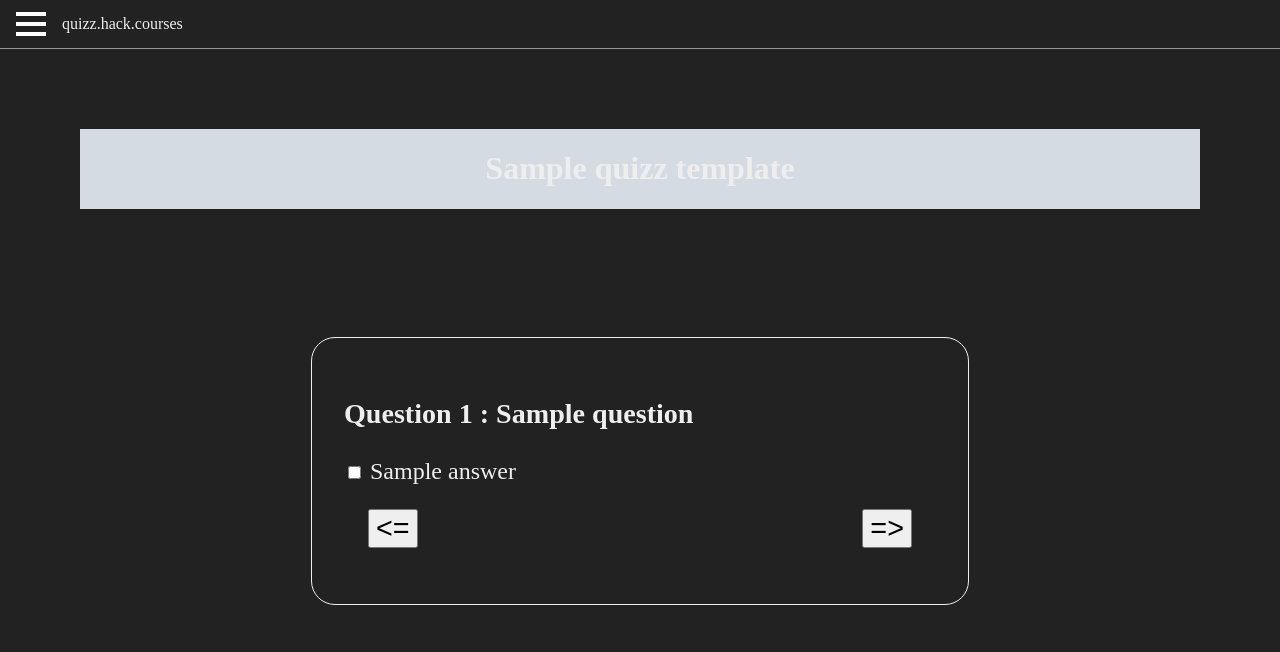
After one commit to lp1dev/quizz_platform, a Flask app: template templates/quizz.html in a window 1280 px wide. The commit adds this page. Shown: the top 652 px of the page. Run offline with Flask 3, Linux system fonts and the light colour scheme; the template is opened without the code that fills it: most values are stand-ins (such as "Sample title", 1, 10 or a date in 2020); grey boxes marked "Sample" are stand-in pictures; some web fonts are replaced.

Commit message:
updated to work with external auth and parse udemy quizzesa

```diff
--- /dev/null
+++ b/quizzes/templates.json
@@ -0,0 +1,21 @@
+{
+    "CEHv12_10_questions": {
+        "title": "CEHv12 - 10 questions",
+        "description": "10 ethical hacking questions in the style of the C|EHv12 exam",
+        "image": "http://127.0.0.1:5000/ceh5.jpeg",
+        "price": 0,
+        "messages": [
+            "Oops, sorry you didn't succeed. Now you know which C|EH chapter you need to work on!",
+            "Oops, sorry you didn't succeed. Now you know which C|EH chapter you need to work on!",
+            "Oops, sorry you didn't succeed. Now you know which C|EH chapter you need to work on!",
+            "Oops, sorry you didn't succeed. Now you know which C|EH chapter you need to work on!",
+            "Oops, sorry you didn't succeed. Now you know which C|EH chapter you need to work on!",
+            "You almost got it! Thanks for trying this quizz, you know which chapter to work on next time.",
+            "You almost got it! Thanks for trying this quizz, you know which chapter to work on next time.",
+            "You almost got it! Thanks for trying this quizz, you know which chapter to work on next time.",
+            "You almost got it! Thanks for trying this quizz, you know which chapter to work on next time.",
+            "You almost got it! Thanks for trying this quizz, you know which chapter to work on next time.",
+            "Congrats! You won!"
+        ]
+    }
+}
--- a/server.py
+++ b/server.py
@@ -1,13 +1,21 @@
 #!/usr/bin/env python3
 
-from flask import Flask, request, render_template
+from flask import Flask, request, render_template, redirect
 from os import listdir
 from classes import Quizz
 from datetime import datetime
 from auth import token_required, token_optional
+from sqlmodel import Session, create_engine, select, SQLModel
+from quizzes.model import CompletedQuizz
+import json
 
 app = Flask(__name__, static_url_path='', static_folder='static', template_folder='templates')
-quizzes = []
+
+engine = create_engine("sqlite:///quizzes.db")
+SQLModel.metadata.create_all(engine)
+
+quizzes_templates = json.load(open("quizzes/templates.json"))
+quizzes = {}
 
 
 @app.route("/")
@@ -20,43 +28,88 @@ def index(user):
         return render_template("index.html", user=user)
 
 @app.route("/quizz/<quizz_id>", methods=["GET"])
-def quizz_view(quizz_id):
-    return quizzes[int(quizz_id)].html()
+@token_required
+def quizz_view(user, quizz_id):
+    print(user)
+    if quizz_id in quizzes.keys():
+        quizz_template = quizzes_templates[quizz_id]
+        quizz = quizzes.get(quizz_id)
+        return render_template("quizz.html", user=user, quizz=quizz, quizz_template=quizz_template)
+    return "Quizz ID not found", 404
+
 
 @app.route("/quizz/<quizz_id>", methods=["POST"])
-def quizz_post(quizz_id):
-    print(request.form)
-    name = request.form.get('name')
-    if not name:
-        return "Invalid Name"
-    dt = datetime.now().strftime("%d_%m_%Y-%H:%M:%S")
-    output_f = "answers/%s-%s.txt" %(name, dt)
+@token_required
+def quizz_post(user, quizz_id):
+    points = 0
+    answers = {}
+    quizz = None
+    quizz_template = None
+    if quizz_id in quizzes.keys():
+        quizz_template = quizzes_templates[quizz_id]
+        quizz = quizzes.get(quizz_id)
+        for question in quizz.questions:
+            valid = None
+            print(question.explanation)
+            for answer in question.answers:
+                print("Current answer : ", answer)
+                print("User answered : ", request.form.get(answer['id']))
+                if request.form.get(answer['id']) == "on" and answer['is_right'] and valid is None:
+                    valid = True
+                    points += 1
+                elif request.form.get(answer['id']) == "on" and answer['is_right'] == False:
+                    valid = False
+                elif request.form.get(answer['id']) is None and answer['is_right'] == True:
+                    valid = False
+            answers[question.id] = {"valid": valid}
+    else:
+        return "Invalid quizz ID", 404
+    print(answers)
+    completed = CompletedQuizz(quizz_id=quizz_id,
+                               email=user['email'],
+                               answers=json.dumps(answers),
+                               score=points,
+                               max_score=len(quizz.questions),
+                               message=quizz_template['messages'][points] if points < len(quizz_template['messages']) else "")
 
-    points = 0
+    _id = None
+    with Session(engine) as session:
+        session.add(completed)
+        session.commit()
+        _id = completed.id
+    return redirect("/review/%s" %_id, 302)
 
-    with open(output_f, "a+") as f:
-        f.write('Student : %s\n' %name)
-        for q_id, question in enumerate(quizzes[int(quizz_id)].questions):
-            f.write('----\n\n'+question.title+'\n')
-            valid = True
-            for answ_id, answer in enumerate(question.answers):
-                print(request.form)
-                if answer.get('is_right') and request.form.get('%s_%s' %(q_id, answ_id)) != 'on':
-                    valid = False
-                if not answer.get('is_right') and request.form.get('%s_%s' %(q_id, answ_id)) == 'on':
-                    valid = False
-                f.write(' - '+answer.get('title')+ ('[OK]' if valid else '[KO]') + '\n')
-            if valid:
-                points += 1
-        f.write('\nGrade : '+str(points)+' / '+ str(len(quizzes[int(quizz_id)].questions)) + '\n')
-    return "Vos réponses ont bien été prises en compte!"
+@app.route("/review/<review_id>", methods=["GET"])
+@token_required
+def review(user, review_id):
+    quizz = None
+    quizz_template = None
+    with Session(engine) as session:
+        query = select(CompletedQuizz).where(CompletedQuizz.id == review_id)
+        completed_quizz = session.exec(query).one_or_none()
+        if completed_quizz is None:
+            return "Invalid review ID", 404
+        if user['email'] != completed_quizz.email:
+            return "You do not have the required permissions to access this resource.", 403
+        if completed_quizz.quizz_id not in quizzes.keys():
+            return "Quizz ID not found", 404
+        quizz_template = quizzes_templates[completed_quizz.quizz_id]
+        quizz = quizzes[completed_quizz.quizz_id]
+    answers = json.loads(completed_quizz.answers)
+
+    toupdate = []
+    for key in answers.keys():
+        toupdate += key
+    for key in toupdate:
+        answers[int(key)] = answers[key]
+        del answers[key]
+    return render_template("answers.html", user=user, answers=answers, completed_quizz=completed_quizz, quizz=quizz, quizz_template=quizz_template)
 
 if __name__ == "__main__":
-    print("RUNNING")
     for f in listdir("quizzes"):
         print(f)
         if f.endswith('.csv'):
             q = Quizz(f, filename="quizzes/"+f)
-            quizzes.append(q)
+            quizzes[f.replace(".csv", "")] = q
     print(quizzes)
     app.run(threaded=True, debug=False)
--- a/static/menu.js
+++ b/static/menu.js
@@ -11,6 +11,7 @@
             window.menu.menu.style.display = window.menu.menu.style.display == "none" ? "block" : "none"
             console.log(e)
         }
+        return true;
 
     }
 })();
--- /dev/null
+++ b/static/quizz.css
@@ -0,0 +1,57 @@
+#quizz_header {
+    background-repeat: no-repeat;
+    background-clip: content-box;
+    background-size: 100% auto;
+
+}
+
+.quizz_container {
+    display: flex;
+    flex-direction: column;
+    padding: 3rem;
+}
+
+.question {
+    display: none;
+    margin: 1rem;
+    text-align: left;
+    background-color: #222;
+    border: 1px solid #eee;
+    padding: 2rem;
+    border-radius: 1em;
+    width: 50%;
+    margin: auto;
+    font-size: 1.5em;
+}
+
+.question.active {
+    display: block;
+    margin-bottom: 2em;
+    border: 1px solid #944;
+}
+
+.question.active.valid {
+    border: 1px solid #494;
+}
+
+.question_buttons {
+    display: flex;
+    justify-content: space-between;
+    margin: 1em;
+}
+
+.question_buttons button {
+    font-size: 1.2em;
+}
+
+.explanation {
+    padding: 1em;
+    font-weight: bold;
+    border-bottom: 1px solid #ccc;
+}
+
+.summary {
+    padding: 3em;
+    font-size: 1.4em;
+    text-align: center;
+}
--- /dev/null
+++ b/static/quizz.js
@@ -0,0 +1,50 @@
+(function () {
+    window.quizz = {}
+    window.quizz.activeQuestion = 0
+    window.quizz.numQuestions = 0
+
+    window.quizz.init = () => {
+
+        document.querySelectorAll(".question").forEach((question) => {
+            if (window.quizz.numQuestions == window.quizz.activeQuestion) {
+                question.style.display = "block"
+            } else {
+                question.style.display = "none"
+            }
+            window.quizz.numQuestions += 1
+        })
+
+    }
+
+    window.quizz.previous = () => {
+        let i = 0
+        if (window.quizz.activeQuestion > 0) {
+            window.quizz.activeQuestion--
+        }
+        document.querySelectorAll(".question").forEach((question) => {
+            if (i == window.quizz.activeQuestion) {
+                question.style.display = "block"
+            } else {
+                question.style.display = "none"
+                console.log("none", question)
+            }
+            i += 1
+        })
+    }
+
+    window.quizz.next = () => {
+        let i = 0
+        if (window.quizz.activeQuestion < window.quizz.numQuestions) {
+            window.quizz.activeQuestion++
+        }
+        document.querySelectorAll(".question").forEach((question) => {
+            if (i == window.quizz.activeQuestion) {
+                question.style.display = "block"
+            } else {
+                question.style.display = "none"
+                console.log("none", question)
+            }
+            i += 1
+        })
+    }
+})();
--- a/static/style.css
+++ b/static/style.css
@@ -38,11 +38,13 @@ body, html {
     justify-content: center;
 }
 
+a photocard {
+    text-decoration: none !important;
+    color: #eee !important;
+}
+
 photocard {
     background-color: #333;
-    /* margin: 1.2rem 0.6rem; */
-    /* padding: 1.5rem; */
-    /* border-radius: 0.8rem; */
     display: flex;
     border-bottom: 1px solid #e2e2e299;
     border-right: 1px solid #e2e2e299;
--- /dev/null
+++ b/templates/quizz.html
@@ -0,0 +1,83 @@
+<!DOCTYPE html>
+<html>
+  <head>
+    <title>
+      Hack.Courses | Quizzes
+    </title>
+    <link rel="stylesheet" href="/style.css">
+    <link rel="stylesheet" href="/menu.css">
+    <link rel="stylesheet" href="/quizz.css">
+    <script src="/menu.js" type="text/javascript"></script>
+    <script src="/quizz.js" type="text/javascript"></script>
+  </head>
+
+  <body onload="menu.init() && quizz.init()">
+    <!-- Header Section -->
+    <div class="header">
+      <div id="hamburger-icon">
+        <div></div>
+        <div></div>
+        <div></div>
+      </div>
+      <div class="site-title">quizz.hack.courses</div>
+    </div>
+    <!-- -->
+
+    <!-- Menu -->
+    <div id="menu">
+      <ul>
+        <a href="https://hack.courses"><li>Back to hack.courses</li></a>
+        {% if user %}
+        <a href="https://auth.hack.courses"><li>Profile</li></a>
+        <a href="https://auth.hack.courses/logout"><li>Logout</li></a>
+        {% else %}
+        <li>Login</li>
+        {% endif %}
+
+      </ul>
+    </div>
+    <!-- -->
+
+    <!-- Main content-->
+    <div class="container" id="quizz_header" style="background-image: url('{{quizz_template.image}}')">
+      <h1>{{ quizz_template.title }} </h1>
+    </div>
+    <div class="quizz_container">
+            <form method="POST">
+        {%for question in quizz.questions %}
+            <div class="question">
+                <h3><b>Question {{ question.id }} :</b> {{ question.title }}</h3>
+                {% if question.type == "multiple-choice" %}
+                <div></div>
+                {% endif %}
+                {% for answer in question.answers %}
+                    <div><input type="checkbox" id="{{ answer['id'] }}" name="{{ answer['id'] }}"/> <label for="{{ answer['id'] }}">{{ answer['title'] }}</label></div>
+                {% endfor %}
+
+                <div class="question_buttons">
+                    <button type="button" onclick="quizz.previous()"><=</button>
+                    <button type="button" onclick="quizz.next()">=></button>
+                </div>
+
+            </div>
+        {%endfor%}
+            <div class="question">
+                <h3>
+                    Are you sure you're all set? If you have verified your answers, click "End quizz" to validate them!
+                </h3>
+
+
+                <div class="question_buttons">
+                    <button type="button" onclick="quizz.previous()"><=</button>
+                    <button>End quizz</button>
+                </div>
+            </div>
+        </form>
+
+
+    </div>
+    <!-- -->
+
+  </body>
+
+</html>
```
Also changed, not shown: auth.py (+13 -15 lines), classes.py (+10 -21 lines), quizzes/CEHv12_10_questions.csv (added, +10 -0 lines), quizzes/model.py (added, +13 -0 lines), templates/answers.html (added, +76 -0 lines), templates/index.html (+9 -0 lines), 1 other file.
